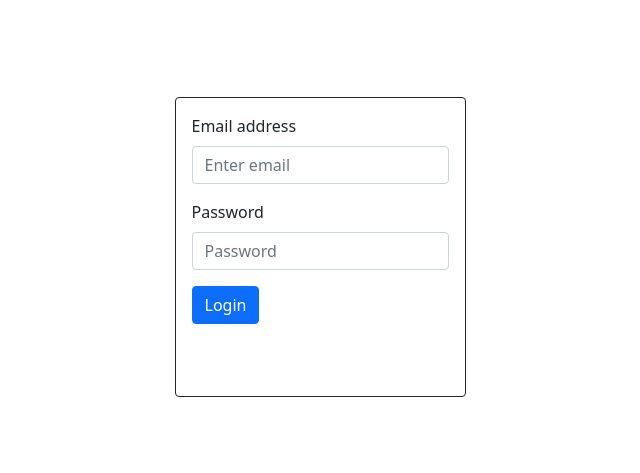
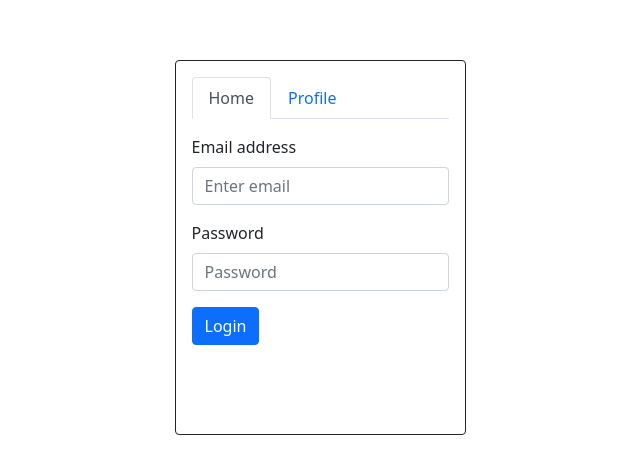
Before and after one commit to arthur-hc/daily-planner, a React (Create React App) app in the folder front-end/daily-planner/: page / in a window 1280 px wide. Shown: the part 153-626 px from the top of the page, without its empty margins (320-960 px from the left). Built offline with nearby package versions, Linux system fonts and the light colour scheme.

Commit message:
feat(initialmenu): change css to suport initial menu

```diff
--- a/front-end/daily-planner/src/App.css
+++ b/front-end/daily-planner/src/App.css
@@ -4,6 +4,6 @@ body {
   align-items: center;
 }
 
-.max-height-300 {
-  max-height: 300px;
+.height-375 {
+  height: 375px;
 }
--- a/front-end/daily-planner/src/components/LoginForms.js
+++ b/front-end/daily-planner/src/components/LoginForms.js
@@ -37,7 +37,7 @@ function LoginForms() {
 
   return (
     <Form
-      className="h-50 p-3 border border-1 border-dark rounded max-height-300"
+      className="h-50"
       onSubmit={ handleLoginClick }
     >
       {RedirectTo(shouldRedirect, '/myLists')}
--- a/front-end/daily-planner/src/pages/InitialPage.js
+++ b/front-end/daily-planner/src/pages/InitialPage.js
@@ -1,5 +1,5 @@
 import React from 'react';
-import { Container } from 'react-bootstrap';
+import { Container, Tabs, Tab } from 'react-bootstrap';
 import LoginForms from '../components/LoginForms';
 
 function InitialPage() {
@@ -7,7 +7,20 @@ function InitialPage() {
     <Container
       className="d-flex justify-content-center align-items-center vh-100 vw-100"
     >
-      <LoginForms />
+      <div className="border border-1 border-dark rounded p-3 height-375">
+        <Tabs
+          defaultActiveKey="home"
+          id="uncontrolled-tab-example"
+          className="mb-3 d-flex"
+        >
+          <Tab eventKey="home" title="Home">
+            <LoginForms />
+          </Tab>
+          <Tab eventKey="profile" title="Profile">
+            <h1>Register Forms</h1>
+          </Tab>
+        </Tabs>
+      </div>
     </Container>
   );
 }
```
